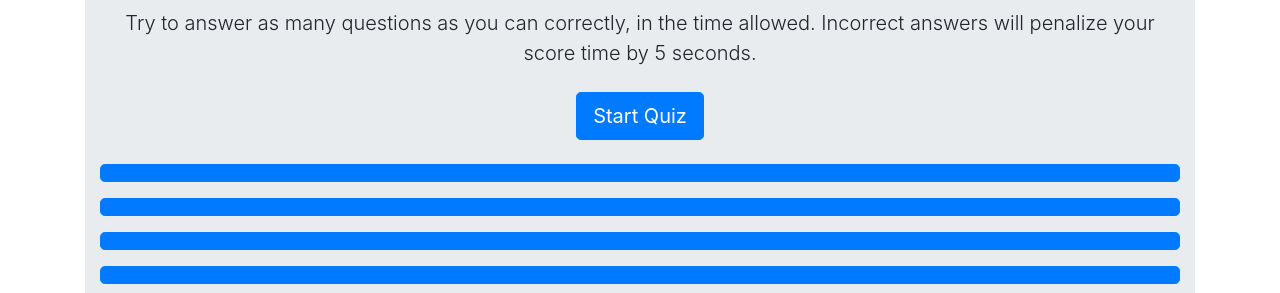
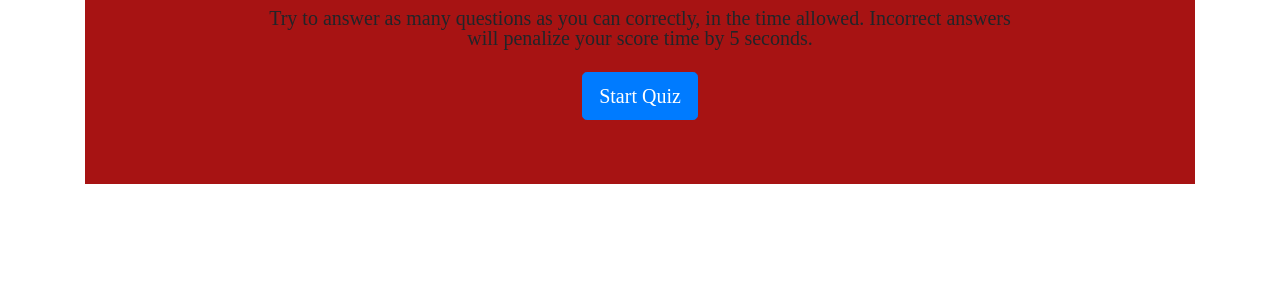
Before and after one commit to jinxdoll/js-Coding-Quiz-with-high-score-store, a plain HTML site: page index.html in a window 1280 px wide. Shown: the part 238-531 px from the top of the page. Drawn offline with nearby package versions, Linux system fonts and the light colour scheme.

Commit message:
corrected style.css pathway

```diff
--- a/index.html
+++ b/index.html
@@ -10,12 +10,14 @@
  <link rel="stylesheet" href="https://cdn.jsdelivr.net/npm/bootstrap@4.5.3/dist/css/bootstrap.min.css" integrity="sha384-TX8t27EcRE3e/ihU7zmQxVncDAy5uIKz4rEkgIXeMed4M0jlfIDPvg6uqKI2xXr2" crossorigin="anonymous">
 
  <!-- Custom CSS -->
-  <link rel="stylesheet" type="text/css" href=".Assets\style.css">
+  <link rel="stylesheet" type="text/css" href="./Assets/style.css">
 
    <title>Quick Coding Quiz</title>
 </head>
 
 <body>
+
+
 
   <!-- Header -->
 
@@ -84,8 +86,8 @@
     </main>
 
     <!-- JavaScript -->
-    <script src="Assets\script.js"></script>
-    <script src="Assets\questions.js"></script>
+    <script src="./Assets/script.js"></script>
+    <script src="./Assets/questions.js"></script>
     <!-- jQuery -->
     <script src="https://code.jquery.com/jquery-3.5.1.slim.min.js" integrity="sha384-DfXdz2htPH0lsSSs5nCTpuj/zy4C+OGpamoFVy38MVBnE+IbbVYUew+OrCXaRkfj" crossorigin="anonymous"></script>
     <src="https://cdn.jsdelivr.net/npm/bootstrap@4.5.3/dist/js/bootstrap.bundle.min.js" integrity="sha384-ho+j7jyWK8fNQe+A12Hb8AhRq26LrZ/JpcUGGOn+Y7RsweNrtN/tE3MoK7ZeZDyx" crossorigin="anonymous"></src=>
```
